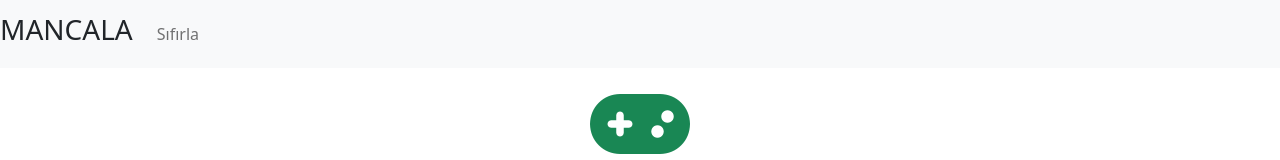
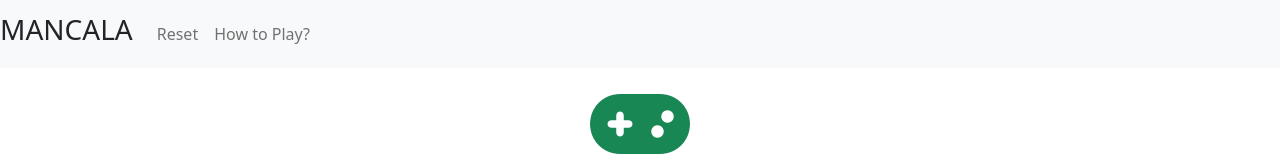
Before and after one commit to nihaats/mancala-game, an Angular app: page / in a window 1280 px wide. Shown: the top 160 px of the page. Built offline with nearby package versions, Linux system fonts and the light colour scheme.

Commit message:
added "how-to-play" tab

```diff
--- a/src/app/app.component.html
+++ b/src/app/app.component.html
@@ -4,7 +4,9 @@
   <div class="collapse navbar-collapse" id="navbarNav">
     <ul class="navbar-nav">
       <li class="nav-item active text-center">
-        <a class="nav-link" (click)="reset()" href="#">Sıfırla</a>
+        <a class="nav-link" (click)="reset()" href="#">Reset</a>
+      </li><li class="nav-item active text-center">
+        <a class="nav-link" (click)="howToPlay()" href="#">How to Play?</a>
       </li>
     </ul>
   </div>
```
